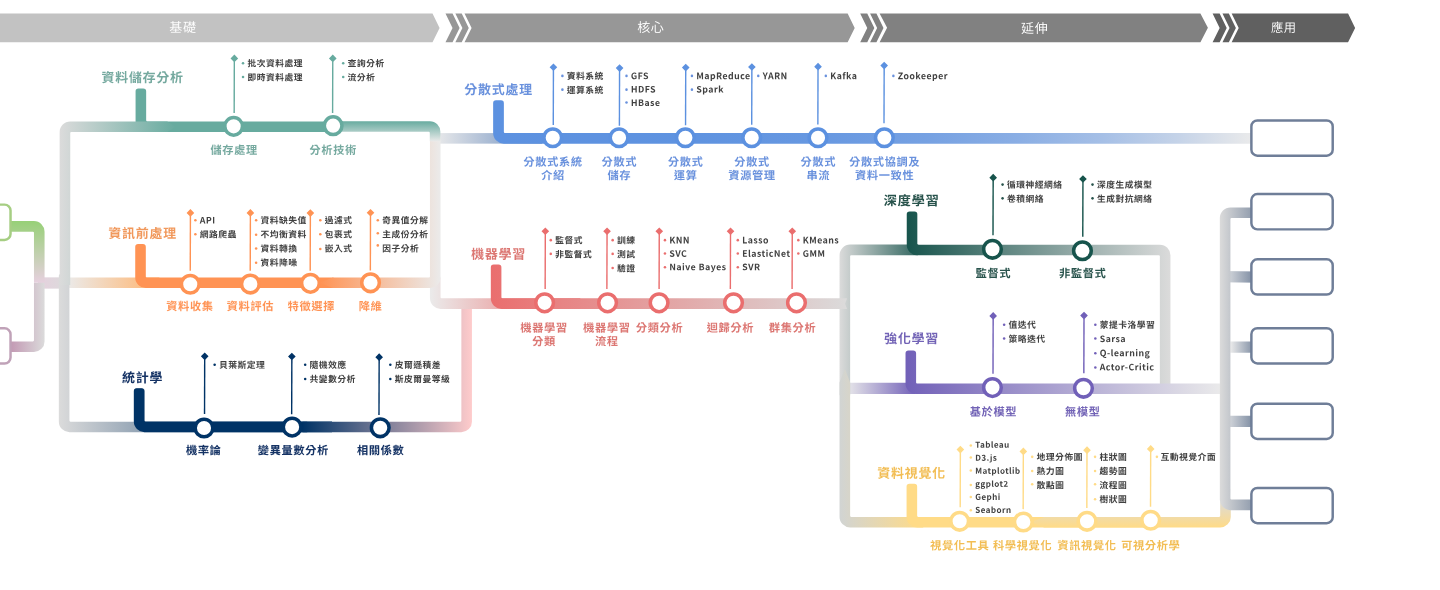
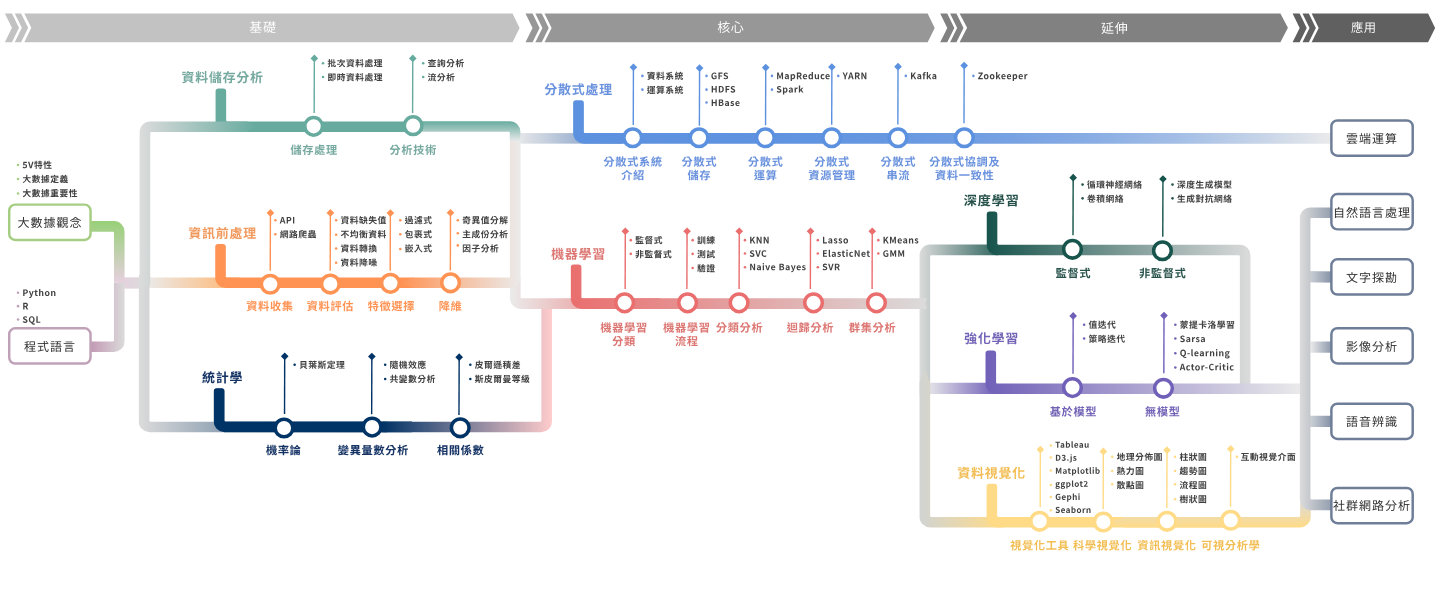
Before and after one commit to NCKU-CCS/itsa-bigdata-roadmap, a React (Create React App) app: page / in a window 1280 px wide. Shown: the top 590 px of the page, 1440 px wide, since content can reach past the window. Built offline with nearby package versions, Linux system fonts and the light colour scheme; the HTML template or start-up script is replaced by a standard one.

Commit message:
feat: add endpoint courses

```diff
--- a/src/components/home/index.jsx
+++ b/src/components/home/index.jsx
@@ -5,6 +5,7 @@ import styled from '@emotion/styled';
 // constant
 import { graphScale } from '../../constants';
 import courseNodes from '../../constants/courseNodes';
+import courseEndpoints from '../../constants/courseEndpoints';
 // assets
 import courseMap from '../../static/BigDataRoadMap.svg';
 
@@ -24,6 +25,19 @@ function Home() {
             }}
           />
         ))}
+        {courseEndpoints.map((course) => (
+          <CourseEndpoint
+            key={course.id}
+            top={course.top}
+            left={course.left}
+            color={course.color}
+            onClick={() => {
+              history.push(`/course/${course.id}`);
+            }}
+          >
+            <p>{course.text}</p>
+          </CourseEndpoint>
+        ))}
       </MapContainer>
     </HomePageContainer>
   );
@@ -32,6 +46,7 @@ function Home() {
 export default Home;
 
 const HomePageContainer = styled.div`
+  min-width: 1440px;
   display: flex;
   flex-direction: column;
   align-items: center;
@@ -60,3 +75,29 @@ const CoursePoint = styled.div`
     background-color: ${(props) => props.color};
   }
 `;
+
+const CourseEndpoint = styled.div`
+  position: absolute;
+  display: flex;
+  justify-content: center;
+  align-items: center;
+  top: ${(props) => props.top}px;
+  left: ${(props) => props.left}px;
+  width: 84px;
+  height: 38px;
+  border-radius: 7px;
+  color: #303030;
+  cursor: pointer;
+  transition-duration: 100ms;
+  transition-property: background-color;
+
+  p {
+    font-size: 12px;
+    letter-spacing: 1px;
+  }
+
+  :hover {
+    background-color: ${(props) => props.color};
+    color: white;
+  }
+`;
--- /dev/null
+++ b/src/constants/courseEndpoints.jsx
@@ -0,0 +1,60 @@
+const courseEndpoints = [
+  {
+    id: 'bigDataConcept',
+    text: '大數據觀念',
+    top: 203,
+    left: 8,
+    color: ' #9CD07D',
+  },
+  {
+    id: 'programLanguage',
+    text: '程式語言',
+    top: 327,
+    left: 8,
+    color: ' #C0A2B8',
+  },
+  {
+    id: 'cloudComputing',
+    text: '雲端運算',
+    top: 119,
+    left: 1330,
+    color: ' #6f7e98',
+  },
+  {
+    id: 'NLP',
+    text: '自然語言處理',
+    top: 193,
+    left: 1330,
+    color: ' #6f7e98',
+  },
+  {
+    id: 'textMining',
+    text: '文字探勘',
+    top: 258,
+    left: 1330,
+    color: ' #6f7e98',
+  },
+  {
+    id: 'imageAnalysis',
+    text: '影像分析',
+    top: 327,
+    left: 1330,
+    color: ' #6f7e98',
+  },
+  {
+    id: 'speechRecognition',
+    text: '語音辨識',
+    top: 402,
+    left: 1330,
+    color: ' #6f7e98',
+  },
+  {
+    id: 'socialNetworkAnalysis',
+    text: '社群網路分析',
+    top: 486,
+    left: 1330,
+    color: ' #6f7e98',
+  },
+];
+
+export default courseEndpoints;
```
